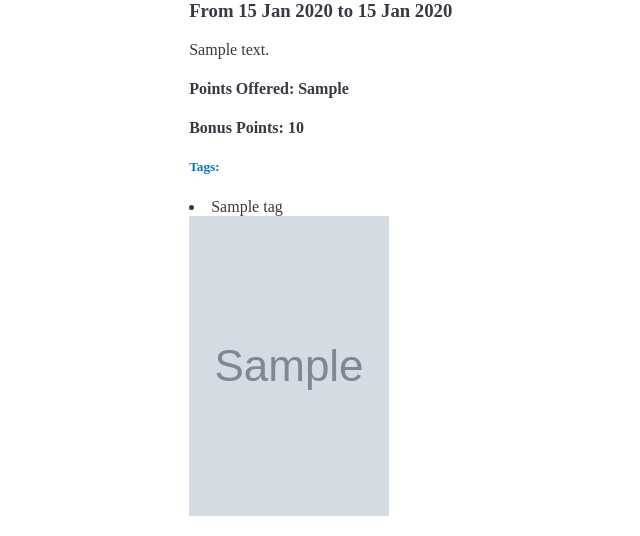
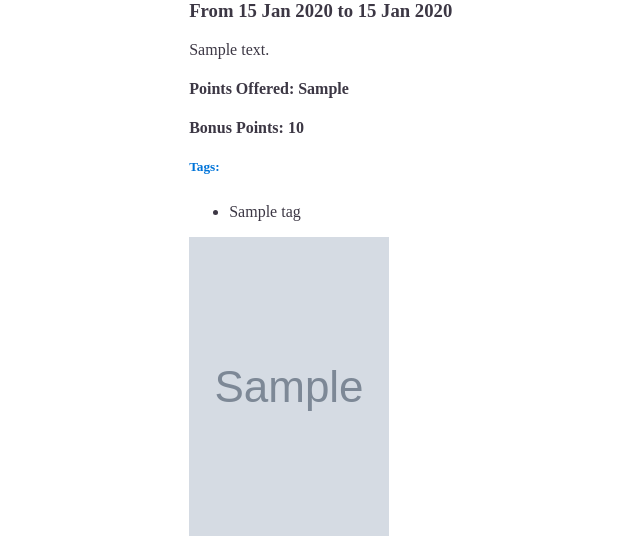
Before and after one commit to Isabella-Stone/CS555-Agile_Project, a Node server app: template views/viewAttraction.handlebars in a window 1280 px wide. Shown: the part 237-773 px from the top of the page, without its empty margins (262-902 px from the left). Run offline with Node 20, Linux system fonts and the light colour scheme; the visitor is signed in with stand-in values (Sample User, id 1); the template is opened without the code that fills it: most values are stand-ins (such as "Sample title", 1, 10 or a date in 2020); grey boxes marked "Sample" are stand-in pictures; some libraries are stand-ins or nearby versions.

Commit message:
Fixed css for tags

```diff
--- a/public/css/hobokenhappenings.css
+++ b/public/css/hobokenhappenings.css
@@ -182,3 +182,8 @@ button {
     font-family: Arial, Helvetica, sans-serif;
     font-weight: bold;
 }
+
+.tags {
+    padding-top: 5px;
+
+}
--- a/views/upcomingAttractions.handlebars
+++ b/views/upcomingAttractions.handlebars
@@ -38,7 +38,9 @@
                         <div class="row">
                             <h5 class="bold">Tags: </h5>
                             {{#each this.tags}}
+                            <ul class="tags">
                                 <li>{{this}}</li>
+                            </ul>
                             {{/each}}
                         </div>
                 </div>
--- a/views/viewAttraction.handlebars
+++ b/views/viewAttraction.handlebars
@@ -13,7 +13,9 @@
         <h4>Bonus Points: {{attraction.bonusPoints}}</h2>
         <h5 class="bold">Tags: </h5>
             {{#each attraction.tags}}
-                <li>{{this}}</li>
+                <ul class="tags">
+                    <li>{{this}}</li>
+                </ul>
             {{/each}}
         <img src={{attraction.image}} alt="Image" width="200" height="300">
     </div>
```
